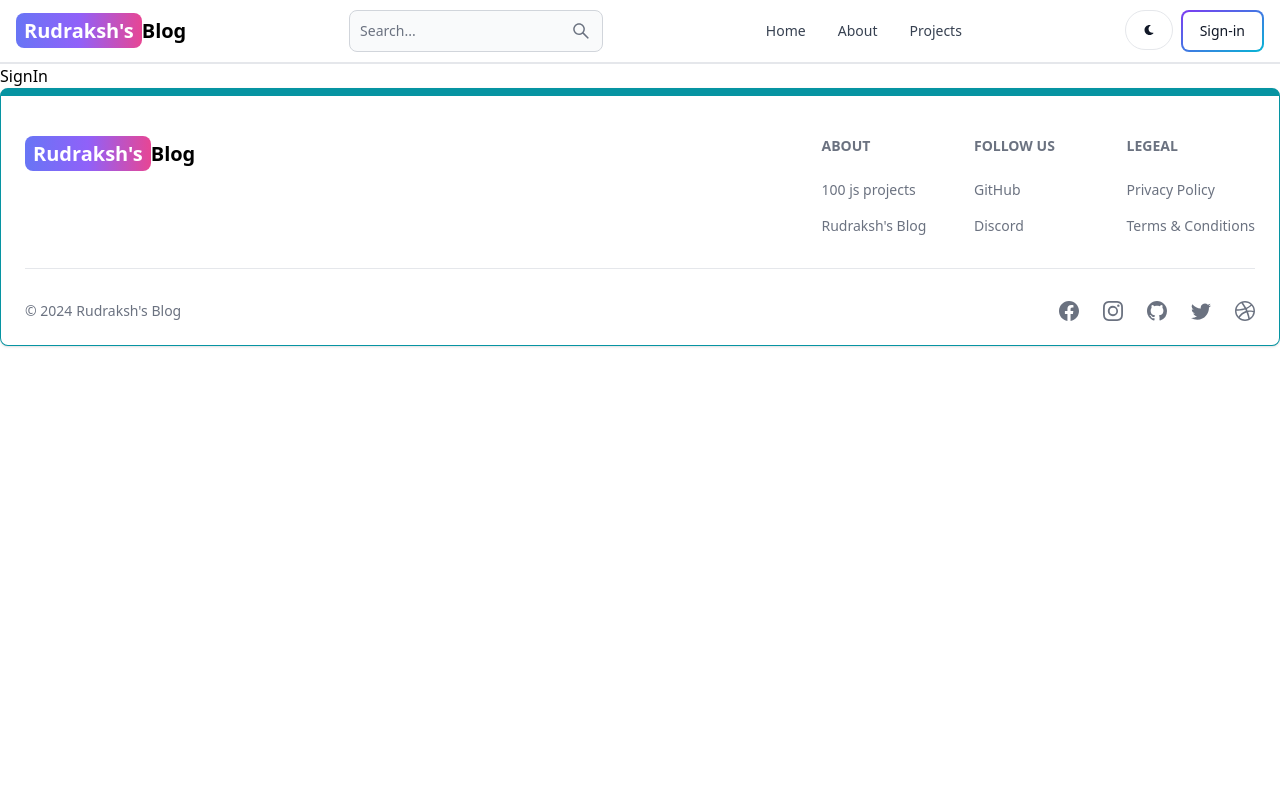
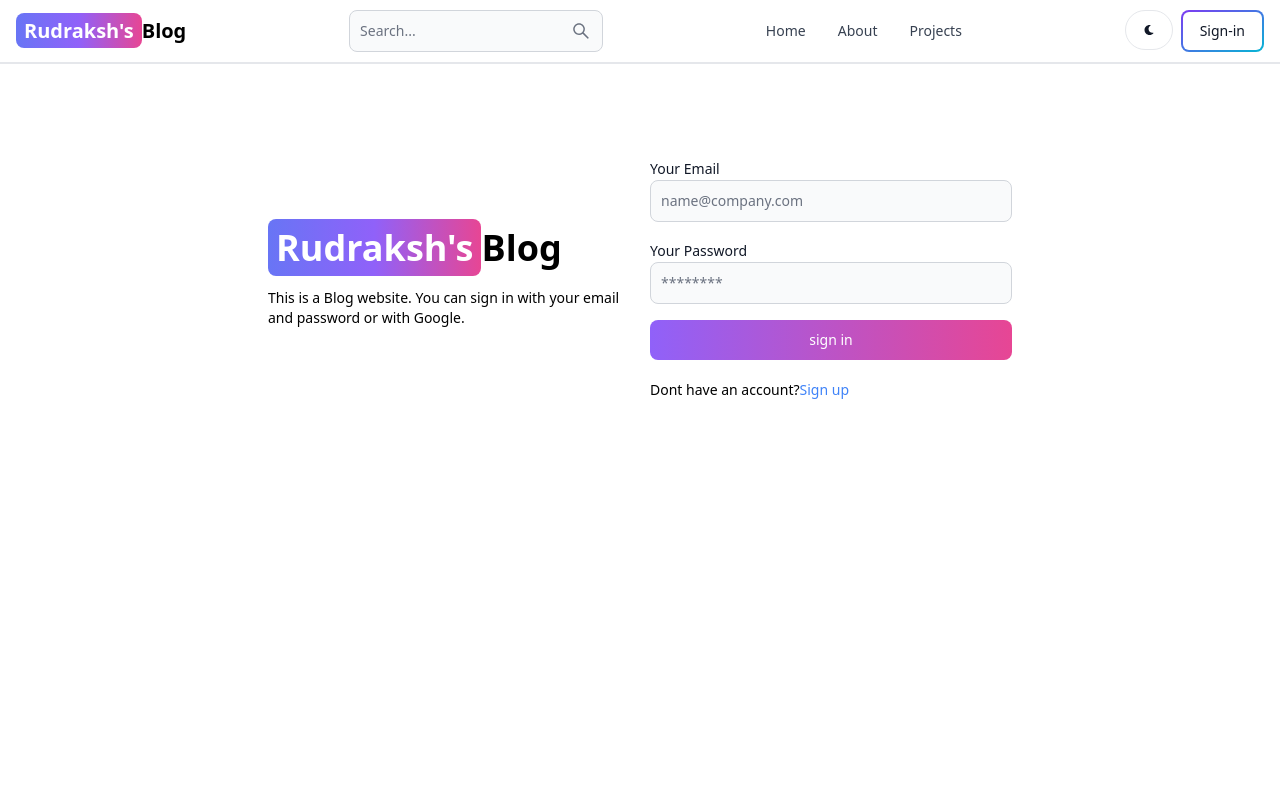
Before and after one commit to rudrakshupadhyay04/MERN-Blog, a React (Vite) app in the folder client/: page /sign-in in a window 1280 px wide. Shown: the top 800 px of the page. Built offline with nearby package versions, Linux system fonts and the light colour scheme.

Commit message:
complete sign in page functionality

```diff
--- a/client/src/pages/SignIn.jsx
+++ b/client/src/pages/SignIn.jsx
@@ -1,6 +1,94 @@
+import { Link , useNavigate} from "react-router-dom";
+import {Alert, Button, Label, Spinner, TextInput} from 'flowbite-react'
+import { useState } from "react";
 
 export default function SignIn() {
+
+  const [formData, setFormData] =useState({});
+  const [errorMessage, setErrorMessage] = useState(null);
+  const [loading, setLoading] = useState(false);
+  const navigate = useNavigate();
+
+
+  const handleChange = (e)=>{
+    setFormData({...formData, [e.target.id]: e.target.value.trim( ) });
+  };
+  const handleSubmit = async (e) => {
+    e.preventDefault();
+    if( !formData.email || !formData.password){
+      return setErrorMessage('Please fill out all the fields');
+    }
+    try {
+      setLoading(true);
+      setErrorMessage(null);
+      const res = await fetch('/api/auth/signin', {
+        method: 'POST',
+        headers: {'Content-Type': 'application/json'},
+        body: JSON.stringify(formData),
+      });
+
+      const data = await res.json();
+      if(data.success === false){
+        return setErrorMessage(data.message);
+      }
+      setLoading(false);
+      if(res.ok){
+        navigate('/');
+      }
+    } catch (error) {
+      setErrorMessage(error.message);
+      setLoading(false);
+    }
+  };
+
   return (
-    <div>SignIn</div>
+    <div className=" min-h-screen mt-20">
+      <div className=" flex p-3 max-w-3xl mx-auto flex-col md:flex-row md:items-center gap-5">
+
+        {/* left */}
+        <div className=" flex-1">
+        <Link to='/' className="text-4xl font-bold dark:text-white">
+        <span className=" px-2 py-1 bg-gradient-to-r from-indigo-500 via-purple-500 to-pink-500 rounded-lg text-white">Rudraksh's</span>
+        Blog
+        </Link>
+        <p className=" text-sm mt-5">
+          This is a Blog website. You can sign in with your email and password or with Google.
+        </p>
+        </div>
+
+        {/* right */}
+        <div className=" flex-1">
+          <form className="flex flex-col gap-4 " onSubmit={handleSubmit}>
+            <div>
+              <Label value= "Your Email" />
+              <TextInput type="email" placeholder="name@company.com" id="email" onChange={handleChange} />
+            </div>
+            <div>
+              <Label value= "Your Password" />
+              <TextInput type="password" placeholder="********" id="password" onChange={handleChange} />
+            </div>
+            <Button gradientDuoTone='purpleToPink' type="submit" disabled = {loading}>
+              {
+                loading ? (
+                  <>
+                  <Spinner size='sm' />
+                  <span className=" pl-3">Loading...</span>
+                  </>
+                ) : 'sign in'
+              }
+            </Button>
+          </form>
+          <div className="flex text-sm mt-5">
+            <span>Dont have an account?</span>
+            <Link to='/sign-up' className=" text-blue-500">Sign up</Link>
+          </div>
+          {errorMessage && (
+            <Alert className="mt-5" color='failure'>
+              {errorMessage}
+            </Alert>
+          )}
+        </div>
+      </div>
+    </div>
   )
 }
```
